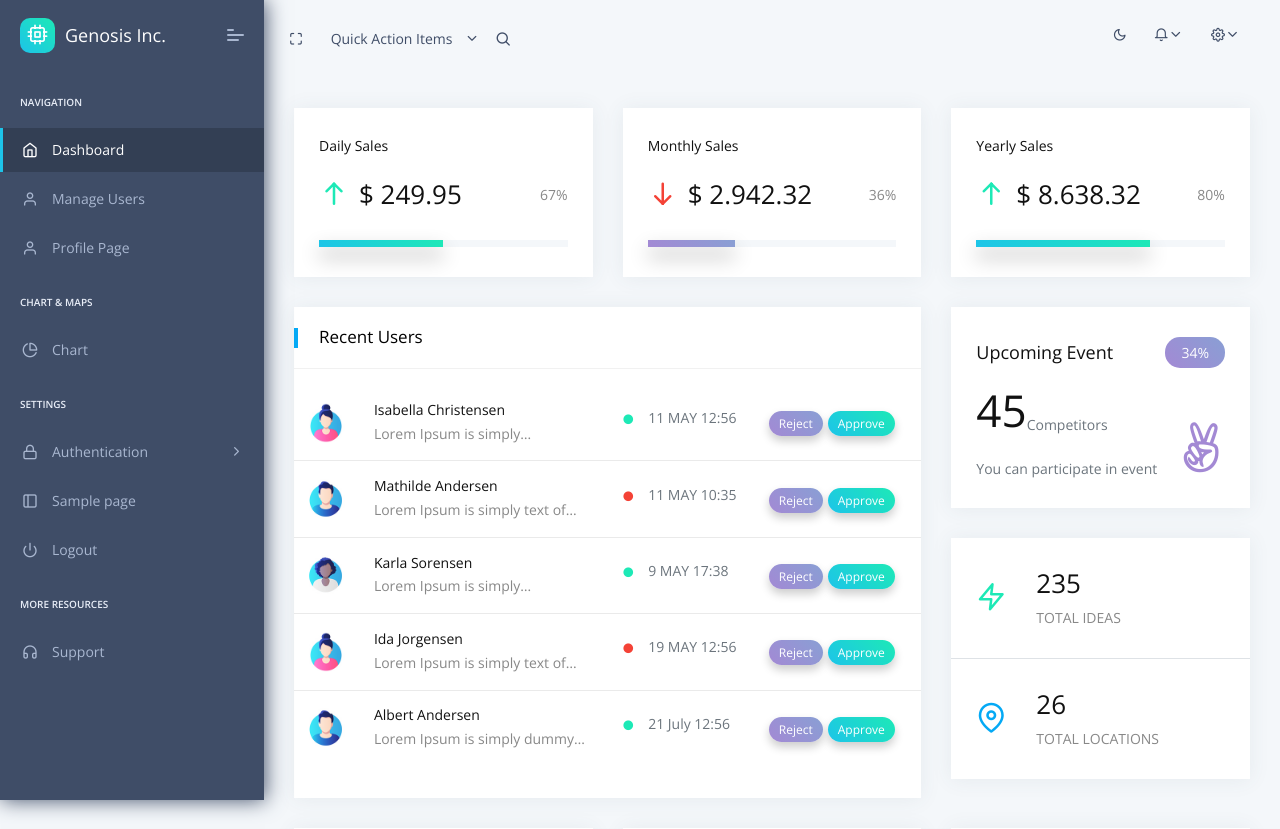
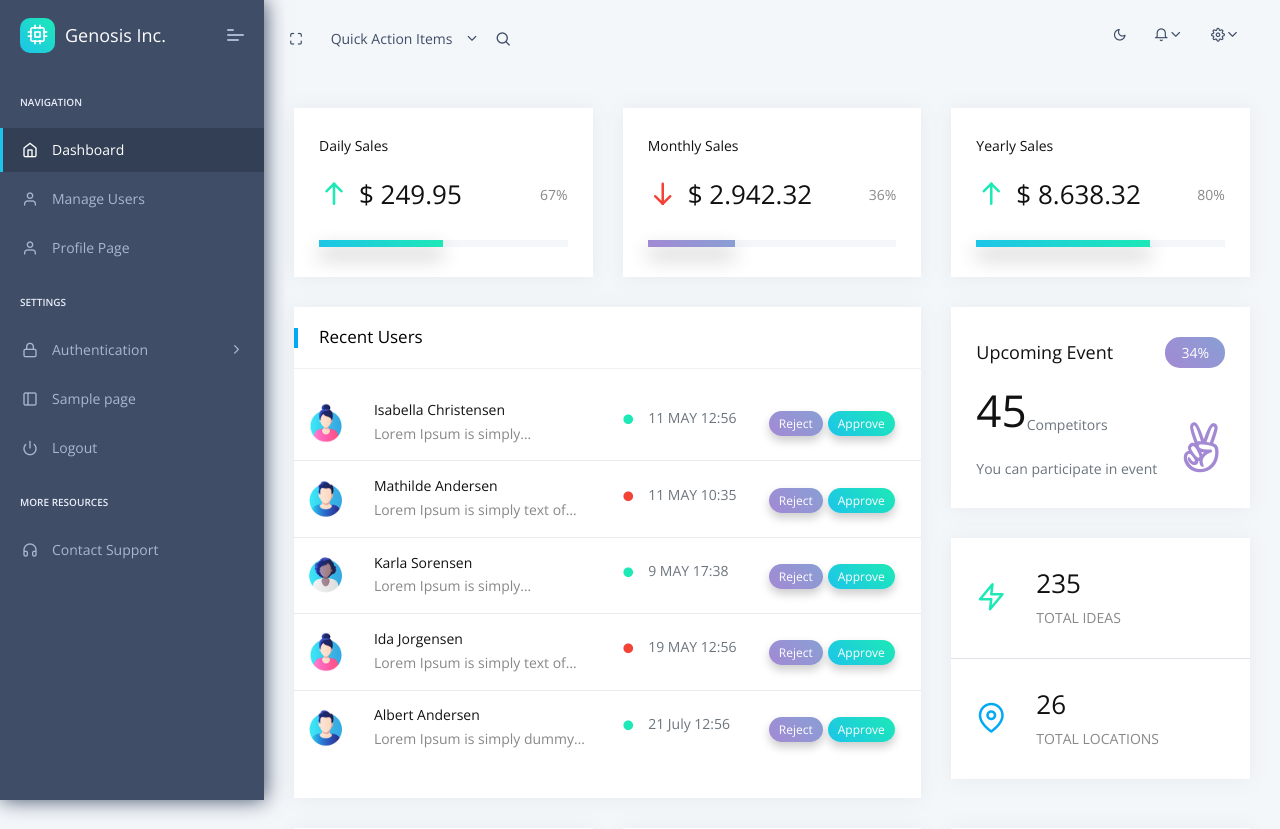
Before and after one commit to Langutang/client-dashboard.github.io, a Django app: page / in a window 1280 px wide. Shown: the top 829 px of the page. Run offline with Django 3.2, Linux system fonts and the light colour scheme; the visitor is signed in with stand-in values (Sample User, id 1); some libraries are stand-ins or nearby versions.

Commit message:
sidebar edits

```diff
--- a/apps/templates/includes/sidebar.html
+++ b/apps/templates/includes/sidebar.html
@@ -33,14 +33,6 @@
                             <span class="pcoded-mtext">Profile Page</span></a>
                 </li>
                 <li class="nav-item pcoded-menu-caption">
-                    <label>Chart & Maps</label>
-                </li>
-                <li data-username="Charts Morris"
-                    class="nav-item {% if 'chart-morris' in segment %} active {% endif %}">
-                    <a href="/chart-morris.html" class="nav-link "><span
-                        class="pcoded-micon"><i class="feather icon-pie-chart"></i></span><span class="pcoded-mtext">Chart</span></a>
-                </li>
-                <li class="nav-item pcoded-menu-caption">
                     <label>Settings</label>
                 </li>
                 <li data-username="Authentication Sign up Sign in reset password Change password Personal information profile settings map form subscribe"
@@ -66,11 +58,11 @@
                     <label>More Resources</label>
                 </li>
                 <li data-username="Support Page" class="nav-item ">
-                    <a target="_blank" href="https://appseed.us/support" class="nav-link">
+                    <a target="_blank" href="https://github.com/Project-Rocket-IO" class="nav-link">
                         <span class="pcoded-micon">
                             <i class="feather icon-headphones"></i>
                         </span>
-                        <span class="pcoded-mtext">Support</span>
+                        <span class="pcoded-mtext">Contact Support</span>
                     </a>
                 </li>
             </ul>
```
